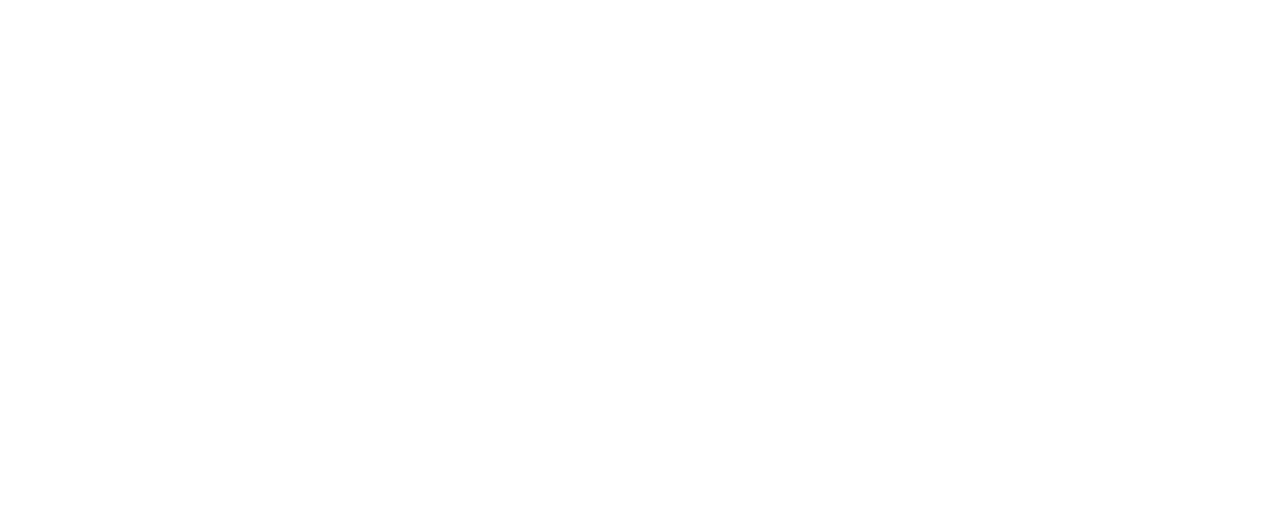
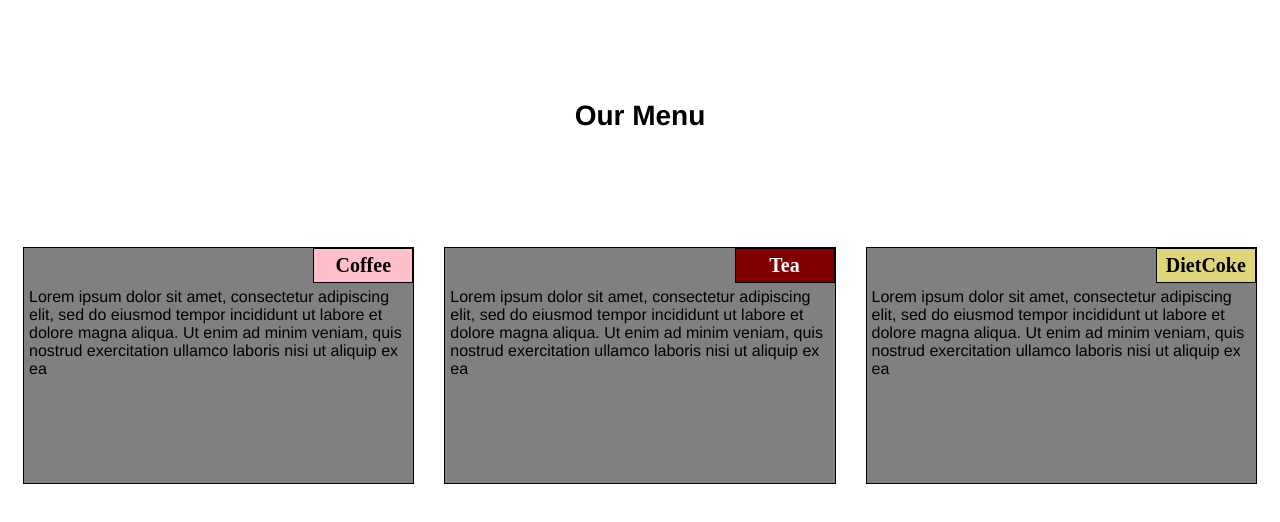
Before and after one commit to shringa24/coursera-test, a plain HTML site: page module2-solution/index.html in a window 1280 px wide. Drawn offline with Linux system fonts and the light colour scheme.

Commit message:
module2solution

```diff
--- /dev/null
+++ b/module2-solution/css/style.css
@@ -0,0 +1,105 @@
+* {
+    box-sizing: border-box;
+  }
+
+  body {
+    background-color: white;
+  }
+
+  h1 {
+    margin: 100px;
+    text-align: center;
+    font-family: Helvetica;
+    font-weight: bold;
+    font-size: 175%;
+  }
+
+  section {
+    position: relative;
+    padding: 15px;
+    width: 100%;
+  }
+
+  p {
+    position: relative;
+    clear: right;
+  }
+
+  div {
+    position: relative;
+    background-color: gray;
+    border: 1px solid black;
+    width: 100%;
+    margin-left: auto;
+    margin-right: auto;
+    margin-bottom: auto;
+  }
+
+  .subjecttitle {
+    float: right;
+    width: 100px;
+    padding: 5px;
+    margin: 0px;
+    border: 1px solid black;
+    text-align: center;
+    font-size: 125%;
+    font-weight: bold;
+  }
+
+  .color1{
+    background-color: pink;
+  }
+
+  .color2{
+    color: white;
+    background-color:#800000;
+  }
+
+  .color3{
+    color: black;
+    background-color:#dfd479;
+  }
+
+  .content {
+    padding: 5px;
+    border: none;
+    background-color: gray;
+    font-family: Helvetica;
+    color: black;
+    margin: 0px;
+    height: 200px;
+    overflow: auto;
+  }
+
+  /* Simple Responsive Framework. */
+  .row {
+    width: 100%;
+  }
+
+  /********** Large devices only **********/
+  @media (min-width: 992px) {
+    .col-lg-4 {
+      width: 33.33%;
+      float: left;
+      margin-left: auto;
+      margin-right: auto;
+    }
+  }
+
+  /********** Medium devices only **********/
+  @media (min-width: 768px) and (max-width: 991px) {
+    .col-md-6 {
+      width: 50%;
+      float: left;
+    }
+  }
+
+  /********** small devices only **********/
+  @media (max-width: 767px) {
+    .col-sd-12 {
+      width: 100%;
+      margin-left: auto;
+      margin-right: auto;
+      float: left;
+    }
+  }
--- a/module2-solution/index.html
+++ b/module2-solution/index.html
@@ -1,5 +1,33 @@
-<!Doctype html>
+<!DOCTYPE html>
 <html>
 <head>
+<meta charset="utf-8">
+<meta name="viewport" content="width=device-width, initial-scale=1">
+<title>Menu</title>
+<link rel="stylesheet" href="css/style.css">
+
 </head>
+<body>
+  <h1>Our Menu</h1>
+  <section class="col-lg-4 col-md-6 col-sd-12">
+    <div>
+      <p class ="subjecttitle color1">Coffee</p>
+      <p class="content">Lorem ipsum dolor sit amet, consectetur adipiscing elit, sed do eiusmod tempor incididunt ut labore et dolore magna aliqua. Ut enim ad minim veniam, quis nostrud exercitation ullamco laboris nisi ut aliquip ex ea</p>
+    </div>
+  </section>
+  <section class="col-lg-4 col-md-6 col-sd-12">
+    <div>
+      <p class="subjecttitle color2">Tea</p>
+      <p class="content">Lorem ipsum dolor sit amet, consectetur adipiscing elit, sed do eiusmod tempor incididunt ut labore et dolore magna aliqua. Ut enim ad minim veniam, quis nostrud exercitation ullamco laboris nisi ut aliquip ex ea</p>
+    </div>
+  </section>
+
+  <section class="col-lg-4 col-md-6 col-sd-12">
+    <div>
+      <p class="subjecttitle color3">DietCoke</p>
+      <p class="content">Lorem ipsum dolor sit amet, consectetur adipiscing elit, sed do eiusmod tempor incididunt ut labore et dolore magna aliqua. Ut enim ad minim veniam, quis nostrud exercitation ullamco laboris nisi ut aliquip ex ea</p>
+    </div>
+  </section>
+
+</body>
 </html>
```
